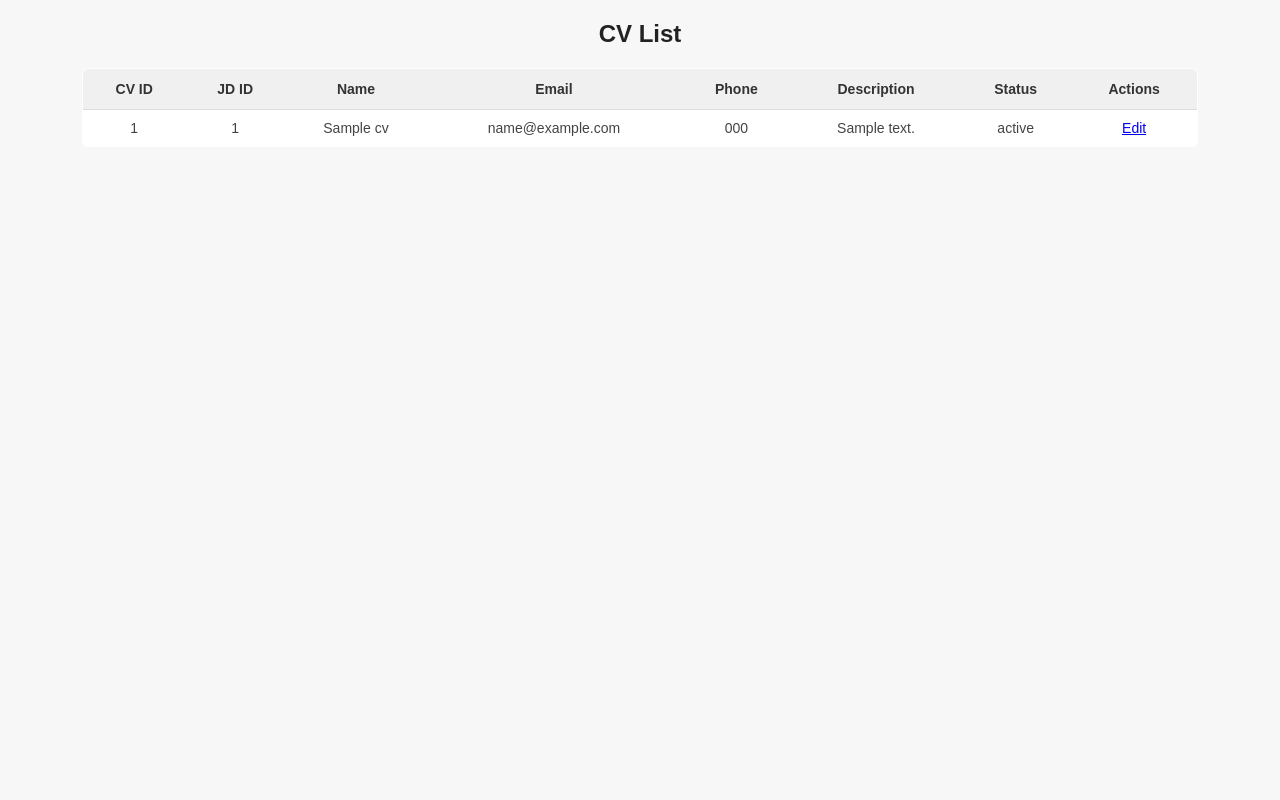
After one commit to Oxyligen236/SWP391-G3, a Java web app: page /view/cv/cv_List.jsp in a window 1280 px wide. The commit adds this page. Run offline with Tomcat 11, a stand-in JSP engine, Linux system fonts and the light colour scheme; the template is opened without the code that fills it: most values are stand-ins (such as "Sample title", 1, 10 or a date in 2020).

Commit message:
thêm cv.java cvlist.jsp, cvupdate.jsp, cslist.css, cvsdao.java, updatecvservlet.java, cvservlet.java

```diff
--- a/src/main/java/hrms/utils/DBContext.java
+++ b/src/main/java/hrms/utils/DBContext.java
@@ -5,13 +5,14 @@ import java.sql.DriverManager;
 import java.sql.SQLException;
 
 public class DBContext {
+
     protected Connection connection;
 
     public DBContext() {
         try {
             // Cấu hình kết nối MySQL
             String url = "jdbc:mysql://localhost:3306/HRM2?useSSL=false&serverTimezone=UTC&allowPublicKeyRetrieval=true";
-            String username = "root";  // Thay đổi username của bạn
+            String username = "hrm";  // Thay đổi username của bạn
             String password = "123456"; // Thay đổi password của bạn
 
             // Load MySQL JDBC Driver
@@ -44,5 +45,4 @@ public class DBContext {
         }
     }
 
-
 }
--- /dev/null
+++ b/src/main/webapp/css/cv-list.css
@@ -0,0 +1,76 @@
+/* Reset cơ bản */
+* {
+    margin: 0;
+    padding: 0;
+    box-sizing: border-box;
+    font-family: Arial, sans-serif;
+}
+
+/* Toàn bộ body */
+body {
+    background: #f7f7f7;
+    min-height: 100vh;
+    display: flex;
+    flex-direction: column;
+    align-items: center;
+    padding: 20px;
+}
+
+/* Tiêu đề */
+h1 {
+    margin-bottom: 20px;
+    color: #222;
+    text-align: center;
+    font-size: 24px;
+    font-weight: 600;
+}
+
+/* Bảng */
+table {
+    width: 90%;
+    border-collapse: collapse;
+    background: #fff;
+    border: 1px solid #ddd;
+    border-radius: 6px;
+    overflow: hidden;
+}
+
+/* Header */
+thead {
+    background: #f0f0f0;
+}
+
+thead th {
+    padding: 12px;
+    font-size: 14px;
+    text-align: center;
+    color: #333;
+    font-weight: 600;
+    border-bottom: 1px solid #ddd;
+}
+
+/* Nội dung bảng */
+tbody td {
+    padding: 10px;
+    text-align: center;
+    font-size: 14px;
+    color: #444;
+    border-bottom: 1px solid #eee;
+}
+
+/* Hover */
+tbody tr:hover {
+    background: #f9f9f9;
+}
+
+/* Responsive */
+@media (max-width: 768px) {
+    table {
+        font-size: 12px;
+    }
+
+    thead th,
+    tbody td {
+        padding: 6px;
+    }
+}
--- /dev/null
+++ b/src/main/webapp/view/cv/cv_List.jsp
@@ -0,0 +1,49 @@
+<!DOCTYPE html>
+<html lang="en">
+<%@ page contentType="text/html; charset=UTF-8" pageEncoding="UTF-8" %>
+    <%@ taglib prefix="c" uri="http://java.sun.com/jsp/jstl/core" %>
+        <%@ page isELIgnored="false" %>
+
+            <head>
+                <meta charset="UTF-8">
+                <meta name="viewport" content="width=device-width, initial-scale=1.0">
+                <link rel="stylesheet" href="<c:url value='/css/cv-list.css'/>">
+                <title>CV_List</title>
+            </head>
+
+            <body>
+                <h1>CV List</h1>
+                <table>
+                    <thead>
+                        <tr>
+                            <th>CV ID</th>
+                            <th>JD ID</th>
+                            <th>Name</th>
+                            <th>Email</th>
+                            <th>Phone</th>
+                            <th>Description</th>
+                            <th>Status</th>
+                            <th>Actions</th>
+                        </tr>
+                    </thead>
+                    <tbody>
+                        <c:forEach var="cv" items="${cvs}">
+                            <tr>
+                                <td>${cv.cvID}</td>
+                                <td>${cv.jdID}</td>
+                                <td>${cv.name}</td>
+                                <td>${cv.email}</td>
+                                <td>${cv.phone}</td>
+                                <td>${cv.cv_Description}</td>
+                                <td>${cv.status}</td>
+                                <td>
+                                    <a href="<c:url value='/cv/update?id=${cv.cvID}'/>">Edit</a>
+                                </td>
+                            </tr>
+                        </c:forEach>
+                    </tbody>
+
+                </table>
+            </body>
+
+</html>
--- a/src/main/webapp/view/home/home.jsp
+++ b/src/main/webapp/view/home/home.jsp
@@ -15,6 +15,8 @@
         <a href="<c:url value='/authenticate'/>">Go to Login Page</a>
         </br>
         <a href="<c:url value='/logout'/>">Logout</a>
+        </br>
+        <a href="<c:url value='/cv'/>">CV List</a>
     </body>
 
     </html>
```
Also changed, not shown: src/main/java/hrms/controller/CVServlet.java (added, +28 -0 lines), src/main/java/hrms/controller/LoginServlet.java (+4 -3 lines), src/main/java/hrms/controller/UpdateCVServlet.java (added, +49 -0 lines), src/main/java/hrms/dao/CVsDAO.java (added, +91 -0 lines), src/main/java/hrms/model/CVs.java (added, +82 -0 lines), 10 other files.
